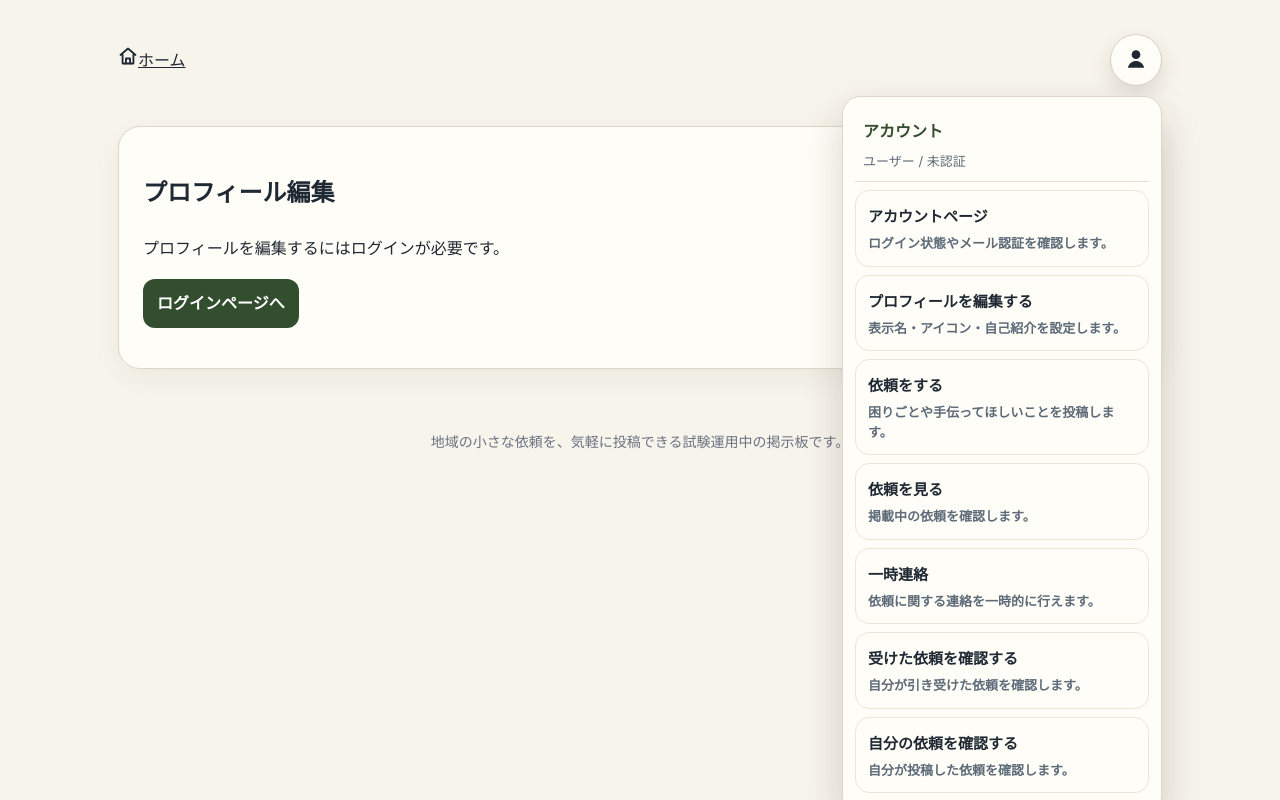
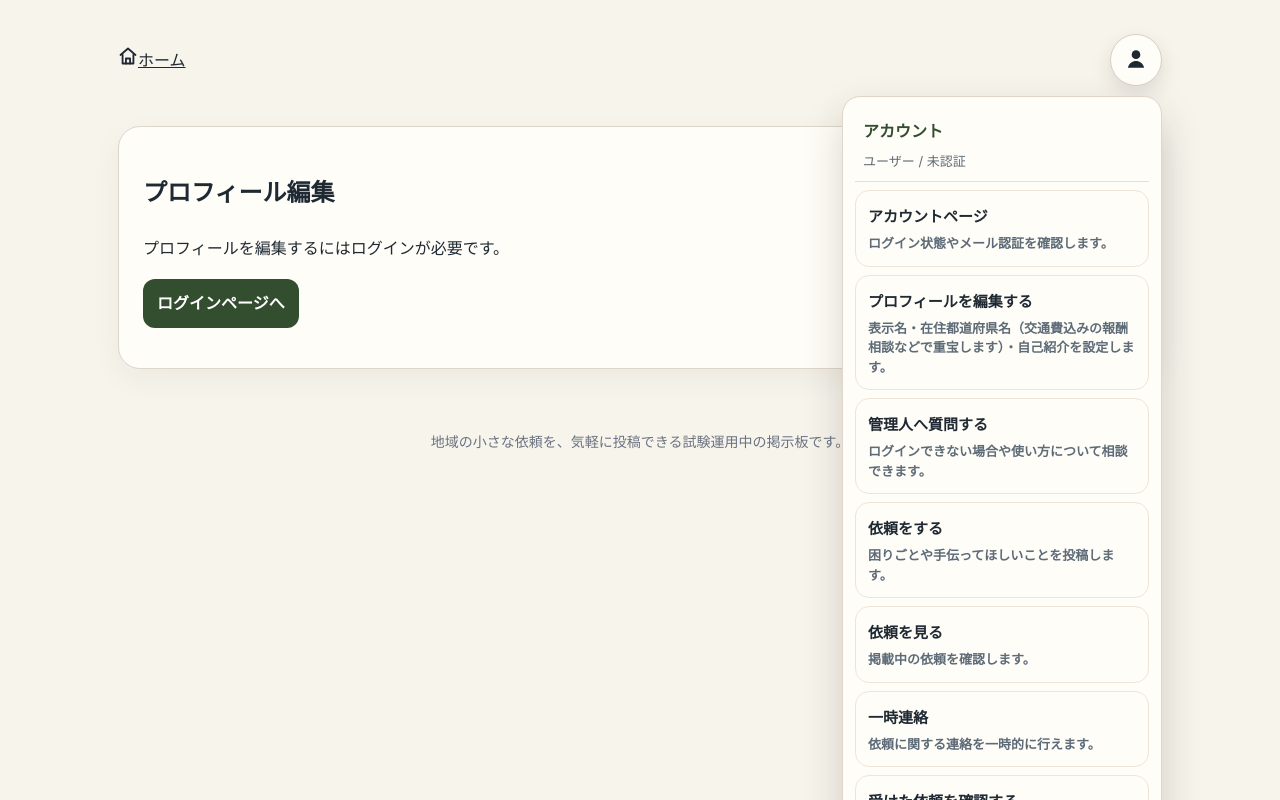
Before and after one commit to free-request-board/free-request-board, a Next.js app in the folder free-request-board-initial/: page /account/profile in a window 1280 px wide. Both pictures are taken after a click on the button "アカウントメニューを開く". Shown: the top 800 px of the page. Built offline with nearby package versions, Linux system fonts and the light colour scheme; no server answers.

Commit message:
Update UserMenu.tsx

```diff
--- a/free-request-board-initial/app/components/UserMenu.tsx
+++ b/free-request-board-initial/app/components/UserMenu.tsx
@@ -117,7 +117,12 @@ export default function UserMenu() {
 
           <a href="/account/profile" className="account-menu-item">
             <strong>プロフィールを編集する</strong>
-            <span>表示名・アイコン・自己紹介を設定します。</span>
+            <span>表示名・在住都道府県名（交通費込みの報酬相談などで重宝します）・自己紹介を設定します。</span>
+          </a>
+
+          <a href="/contact-admin" className="account-menu-item">
+            <strong>管理人へ質問する</strong>
+            <span>ログインできない場合や使い方について相談できます。</span>
           </a>
 
           <a href="/new" className="account-menu-item">
```
